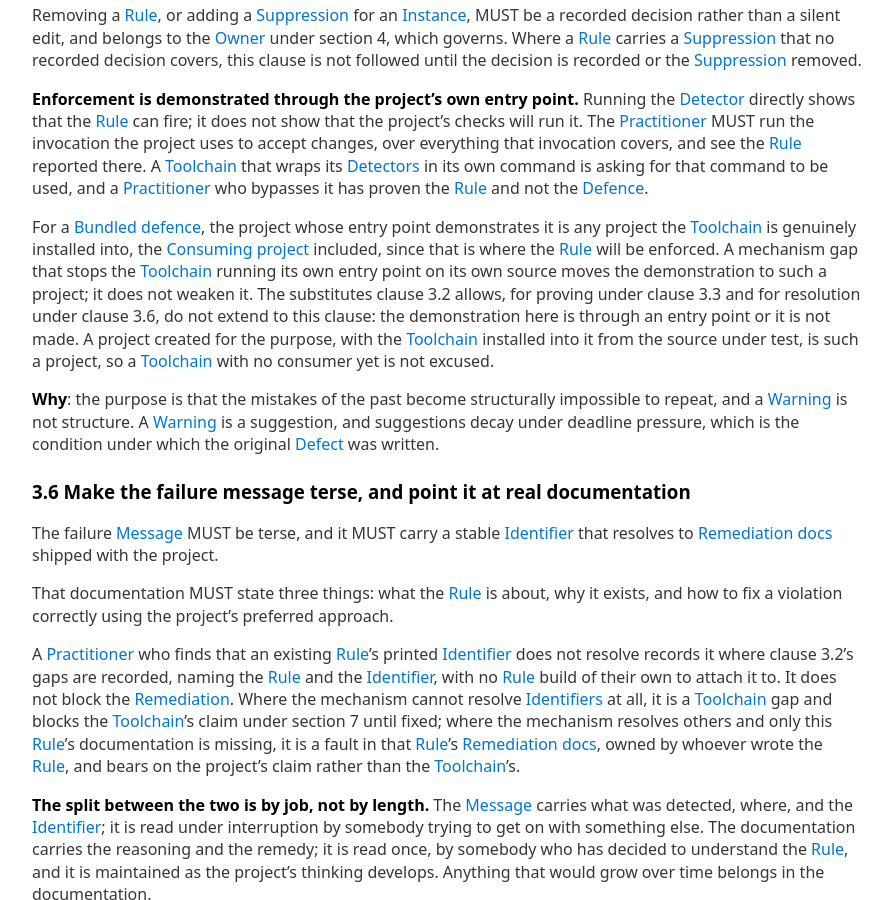
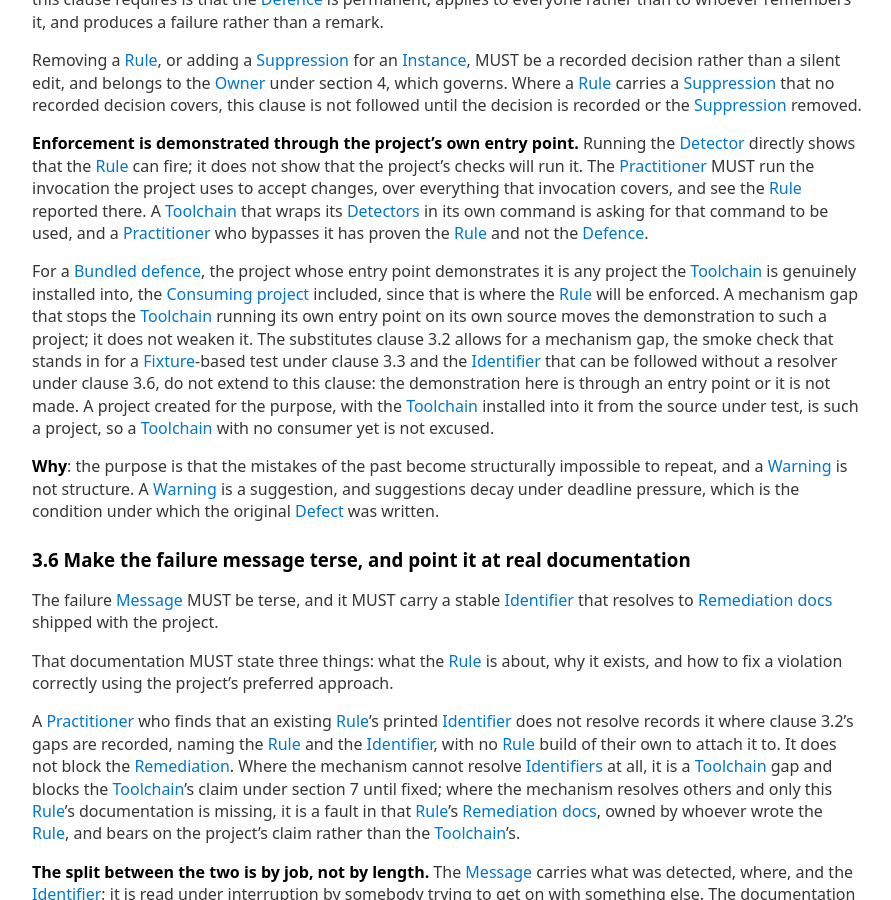
Before and after one commit to Defence-Before-Fix/defence-before-fix.github.io, a Jekyll site: the page built from SPEC.md, in a window 1280 px wide and 900 px high, scrolled down 15550 px. Shown: the whole window, without its empty margins (192-1083 px from the left). Built offline with Jekyll 4.4.1, drawn with Linux system fonts in a browser that asks for light colours; our own code applies the rules of GitHub Pages for plain Markdown files; some of the changed text lies outside the part shown.

Commit message:
Method 3.2 and 3.5: the substitutes a mechanism gap allows, named
Run 53 found two readers unable to tell what substitutes clause 3.2's mechanism-gap
paragraph meant, read with clause 3.5's sentence that they do not extend to a bundled
defence; the paragraph is one this change touched (proving harness became Rule harness).
Both sentences now name them: clause 3.3's smoke check and clause 3.6's followable
identifier.

Co-Authored-By: Claude Fable 5.1 <noreply@anthropic.com>

```diff
--- a/SPEC.md
+++ b/SPEC.md
@@ -422,8 +422,10 @@ There are two kinds of gap and they lead to different work. The language having
 [Detector] and no practical bespoke one is the gap above, and the [Class] waits for one. The project's [Toolchain]
 lacking a mechanism the [toolchain specification](TOOLING-SPEC.md) requires, such as a [Rule harness] or an
 [Identifier] resolver, is a mechanism gap, and it does not put the [Class] out of reach: the
-[Practitioner] builds the [Rule], uses the substitutes clauses 3.3 and 3.6 already allow, and records
-the mechanism gap alongside it. A mechanism gap that is also a breach of the [toolchain specification](TOOLING-SPEC.md)'s
+[Practitioner] builds the [Rule], uses the substitutes clauses 3.3 and 3.6 already allow (clause
+3.3's acceptance or smoke check where a [Fixture]-based test is impractical, and clause 3.6's
+[Identifier] in a form that can be followed without a resolver), and records the mechanism gap
+alongside it. A mechanism gap that is also a breach of the [toolchain specification](TOOLING-SPEC.md)'s
 own obligations, such as a [Toolchain] that cannot run its [Defences] on its own source, is recorded
 against the [Toolchain]'s claim under section 7 as well, because that is the fact its [Owner] needs.
 Where that record lives is the [Toolchain]'s own [Conformance] declaration, under the
@@ -701,8 +703,10 @@ For a [Bundled defence], the project whose entry point demonstrates it is any pr
 [Toolchain] is genuinely installed into, the [Consuming project] included, since that is
 where the [Rule] will be enforced. A mechanism gap that stops the [Toolchain] running its own entry
 point on its own source moves the demonstration to such a project; it does not weaken it. The
-substitutes clause 3.2 allows, for proving under clause 3.3 and for resolution under clause 3.6, do
-not extend to this clause: the demonstration here is through an entry point or it is not made. A
+substitutes clause 3.2 allows for a mechanism gap, the smoke check that stands in for a
+[Fixture]-based test under clause 3.3 and the [Identifier] that can be followed without a
+resolver under clause 3.6, do not extend to this clause: the demonstration here is through an
+entry point or it is not made. A
 project created for the purpose, with the [Toolchain] installed into it from the source under
 test, is such a project, so a [Toolchain] with no consumer yet is not excused.
 
```
Also changed, not shown: CHANGELOG.md.
